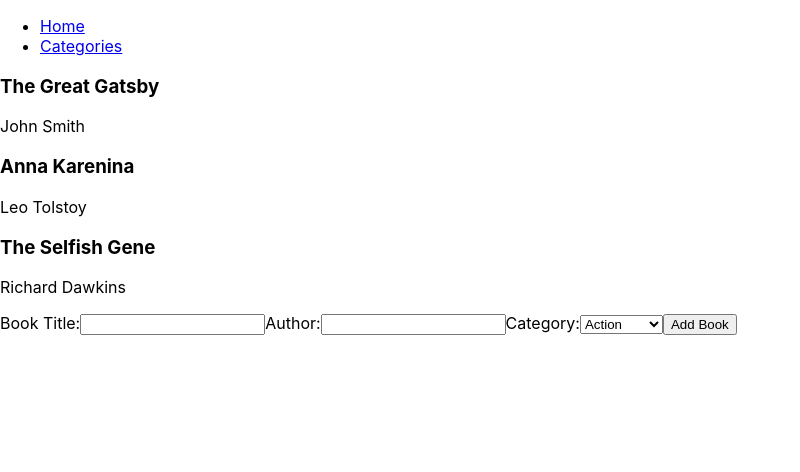
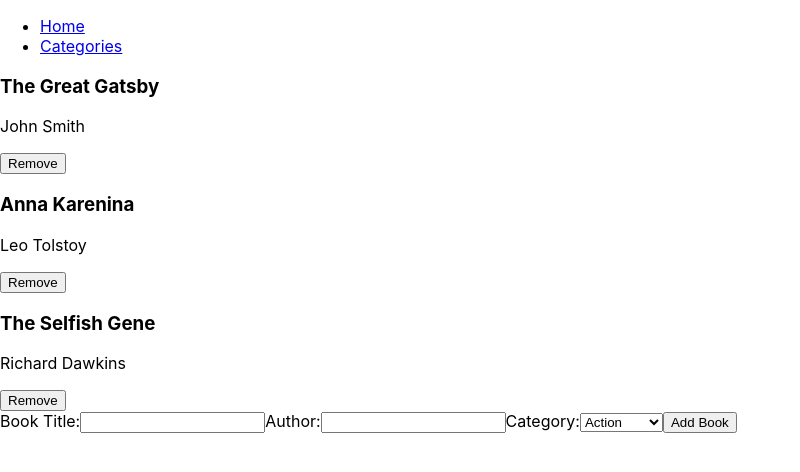
Before and after one commit to MarcoDDM/bookstore, a React (Create React App) app: page / in a window 1280 px wide. Shown: the top 472 px of the page, without its empty margins (0-800 px from the left). Built offline with nearby package versions, Linux system fonts and the light colour scheme.

Commit message:
Add remove button

```diff
--- a/src/components/BookList.js
+++ b/src/components/BookList.js
@@ -1,10 +1,16 @@
 import React from 'react';
-import { useSelector } from 'react-redux';
+import { useSelector, useDispatch } from 'react-redux';
 import Books from './Books';
 import NewBookForm from './NewBookForm';
+import { removeBook } from '../redux/books/booksSlice';
 
 const BookList = () => {
   const books = useSelector((state) => state.books);
+  const dispatch = useDispatch();
+
+  const handleRemove = (id) => {
+    dispatch(removeBook(id));
+  };
 
   return (
     <div>
@@ -12,11 +18,10 @@
         {books.map((book) => (
           <Books
             key={book.id}
-            genre={book.category}
+            id={book.id}
             title={book.title}
             author={book.author}
-            progress={book.progress}
-            chapter={book.chapter}
+            onRemove={() => handleRemove(book.id)}
           />
         ))}
       </div>
--- a/src/components/Books.js
+++ b/src/components/Books.js
@@ -1,16 +1,23 @@
 import React from 'react';
 import PropTypes from 'prop-types';
 
-const Books = ({ title, author }) => (
+const Books = ({
+  id, title, author, onRemove,
+}) => (
   <div>
     <h3>{title}</h3>
     <p>{author}</p>
+    <button type="button" onClick={() => onRemove(id)}>
+      Remove
+    </button>
   </div>
 );
 
 Books.propTypes = {
+  id: PropTypes.string.isRequired,
   title: PropTypes.string.isRequired,
   author: PropTypes.string.isRequired,
+  onRemove: PropTypes.func.isRequired,
 };
 
 export default Books;
```
